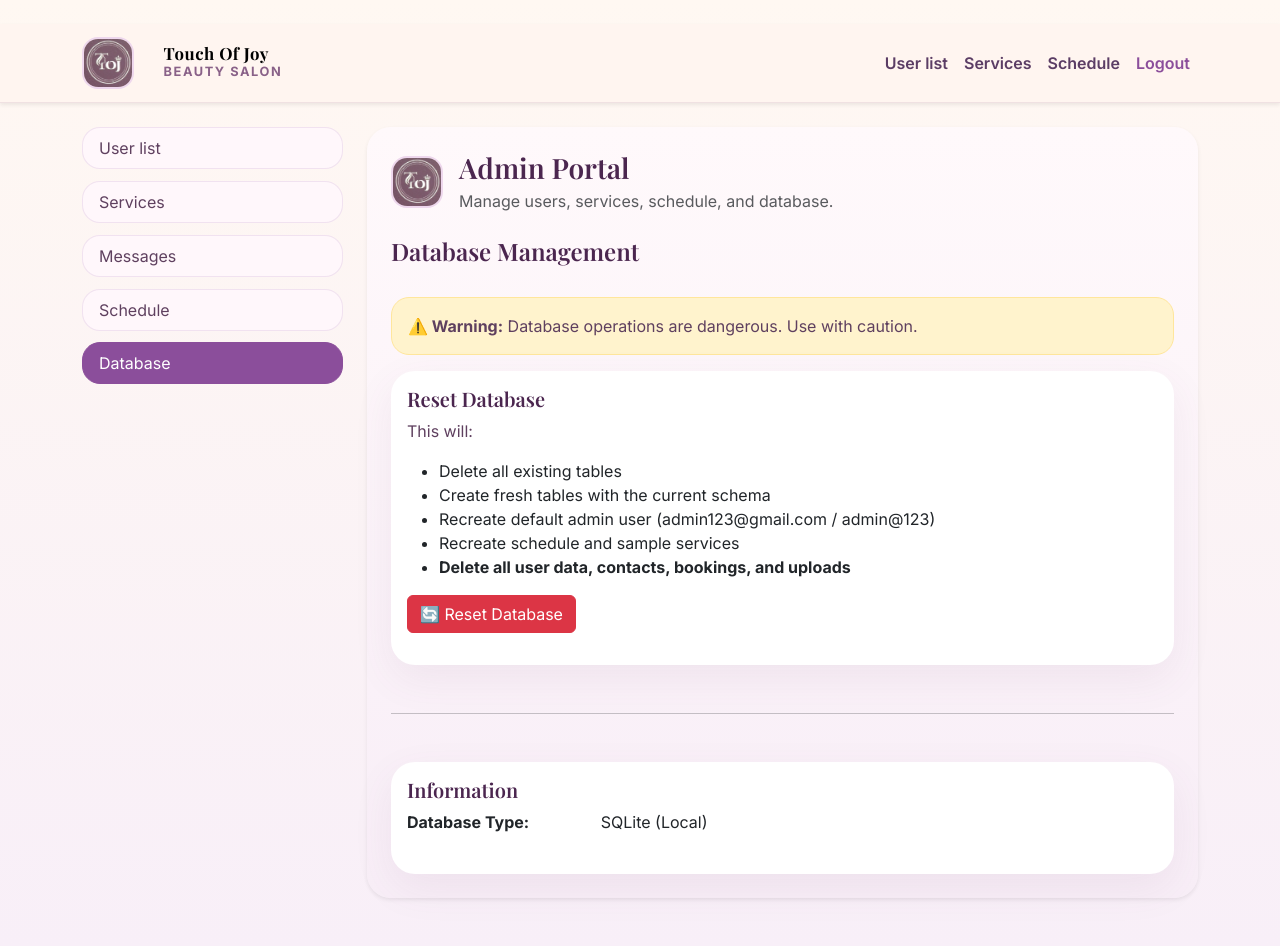
After one commit to khushalvadher0-hash/Touch-Of-Joy, a Flask app: page /admin/database in a window 1280 px wide. The commit adds this page. Run offline with Flask 3, Linux system fonts and the light colour scheme; the visitor is signed in with stand-in values (Sample User, id 1).

Commit message:
Add web interface for database management

```diff
--- a/routes/admin_routes.py
+++ b/routes/admin_routes.py
@@ -167,3 +167,68 @@ def schedule():
         return redirect(url_for('admin.schedule'))
 
     return render_template('admin_schedule.html', schedule_items=schedule_items, active='schedule')
+
+
+@admin_bp.route('/database', methods=['GET'])
+def database():
+    denied = admin_required()
+    if denied:
+        return denied
+
+    return render_template('admin_database.html', active='database')
+
+
+@admin_bp.route('/database/reset', methods=['POST'])
+def database_reset():
+    denied = admin_required()
+    if denied:
+        return denied
+
+    try:
+        db.drop_all()
+        db.create_all()
+
+        # Recreate default admin user
+        admin_email = 'admin123@gmail.com'
+        admin_password = 'admin@123'
+        admin = User(name='Admin', email=admin_email, is_admin=True)
+        admin.set_password(admin_password)
+        db.session.add(admin)
+
+        # Recreate default schedule
+        days = [
+            ('Monday', '09:00 AM - 07:00 PM'),
+            ('Tuesday', '09:00 AM - 07:00 PM'),
+            ('Wednesday', '09:00 AM - 07:00 PM'),
+            ('Thursday', '09:00 AM - 07:00 PM'),
+            ('Friday', '09:00 AM - 07:00 PM'),
+            ('Saturday', '10:00 AM - 08:00 PM'),
+            ('Sunday', '10:00 AM - 05:00 PM'),
+        ]
+        for day, hours in days:
+            schedule = Schedule(day=day, hours=hours)
+            db.session.add(schedule)
+
+        # Recreate sample services
+        samples = [
+            ('Haircut', 'hair', 'Professional haircut tailored to your style and face shape.', 'Hair Cutting.png'),
+            ('Hairstyling', 'hair', 'Expert styling for any occasion - casual, formal, or wedding.', 'Hairstyle.jpg'),
+            ('Braids', 'hair', 'Beautiful braid styles for a fresh, trendy look.', 'Braids.png'),
+            ('Skin Care', 'skin', 'Personalized skincare routine tailored to your skin type.', 'Facial.webp'),
+            ('Facials', 'skin', 'Deep cleansing and rejuvenating facial treatments for radiant skin.', 'Facial.webp'),
+            ('Acne Treatments', 'skin', 'Targeted acne treatment to clear and prevent breakouts.', 'Acne treatments.jpg'),
+            ('Waxing', 'skin', 'Smooth and hair-free skin with our professional waxing service.', 'Waxing.jpeg'),
+            ('Eyebrow Threading', 'grooming', 'Precise eyebrow shaping with traditional threading technique.', 'eyebrow-threading.jpeg'),
+            ('Bridal Makeup', 'bridal', 'Complete bridal makeup with premium products and personalized design.', 'Bride.png'),
+        ]
+        for name, category, description, photo in samples:
+            service = Service(name=name, category=category, description=description, photo=photo)
+            db.session.add(service)
+
+        db.session.commit()
+        flash('Database reset successfully! All tables recreated with default data.', 'success')
+    except Exception as e:
+        db.session.rollback()
+        flash(f'Error resetting database: {str(e)}', 'danger')
+
+    return redirect(url_for('admin.database'))
--- a/templates/admin_base.html
+++ b/templates/admin_base.html
@@ -7,6 +7,7 @@
       <a href="{{ url_for('admin.services') }}" class="list-group-item list-group-item-action {% if active == 'services' %}active{% endif %}">Services</a>
       <a href="{{ url_for('admin.messages') }}" class="list-group-item list-group-item-action {% if active == 'messages' %}active{% endif %}">Messages</a>
       <a href="{{ url_for('admin.schedule') }}" class="list-group-item list-group-item-action {% if active == 'schedule' %}active{% endif %}">Schedule</a>
+      <a href="{{ url_for('admin.database') }}" class="list-group-item list-group-item-action {% if active == 'database' %}active{% endif %}">Database</a>
     </div>
   </div>
   <div class="col-lg-9">
@@ -15,7 +16,7 @@
         <img src="{{ url_for('main.uploaded_file', filename='Touch Of Joy.jpg') }}" alt="Touch Of Joy logo" class="admin-logo">
         <div>
           <h3 class="mb-1">Admin Portal</h3>
-          <p class="text-muted mb-0">Manage users, services, and salon schedule.</p>
+          <p class="text-muted mb-0">Manage users, services, schedule, and database.</p>
         </div>
       </div>
       {% block admin_content %}{% endblock %}
--- /dev/null
+++ b/templates/admin_database.html
@@ -0,0 +1,52 @@
+{% extends 'admin_base.html' %}
+{% block admin_content %}
+<div class="d-flex justify-content-between align-items-center mb-4">
+  <h4>Database Management</h4>
+</div>
+
+<div class="alert alert-warning" role="alert">
+  <strong>⚠️ Warning:</strong> Database operations are dangerous. Use with caution.
+</div>
+
+<div class="card">
+  <div class="card-body">
+    <h5 class="card-title">Reset Database</h5>
+    <p class="card-text">
+      This will:
+    </p>
+    <ul>
+      <li>Delete all existing tables</li>
+      <li>Create fresh tables with the current schema</li>
+      <li>Recreate default admin user (admin123@gmail.com / admin@123)</li>
+      <li>Recreate schedule and sample services</li>
+      <li><strong>Delete all user data, contacts, bookings, and uploads</strong></li>
+    </ul>
+
+    <form method="post" action="{{ url_for('admin.database_reset') }}" onsubmit="return confirm('⚠️ This will DELETE ALL DATA in the database. Are you sure?');">
+      <button type="submit" class="btn btn-danger">
+        🔄 Reset Database
+      </button>
+    </form>
+  </div>
+</div>
+
+<hr class="my-5">
+
+<div class="card">
+  <div class="card-body">
+    <h5 class="card-title">Information</h5>
+    <dl class="row">
+      <dt class="col-sm-3">Database Type:</dt>
+      <dd class="col-sm-9">
+        {% if config.SQLALCHEMY_DATABASE_URI.startswith('sqlite') %}
+          SQLite (Local)
+        {% elif config.SQLALCHEMY_DATABASE_URI.startswith('postgresql') %}
+          PostgreSQL (Remote)
+        {% else %}
+          Unknown
+        {% endif %}
+      </dd>
+    </dl>
+  </div>
+</div>
+{% endblock %}
```
